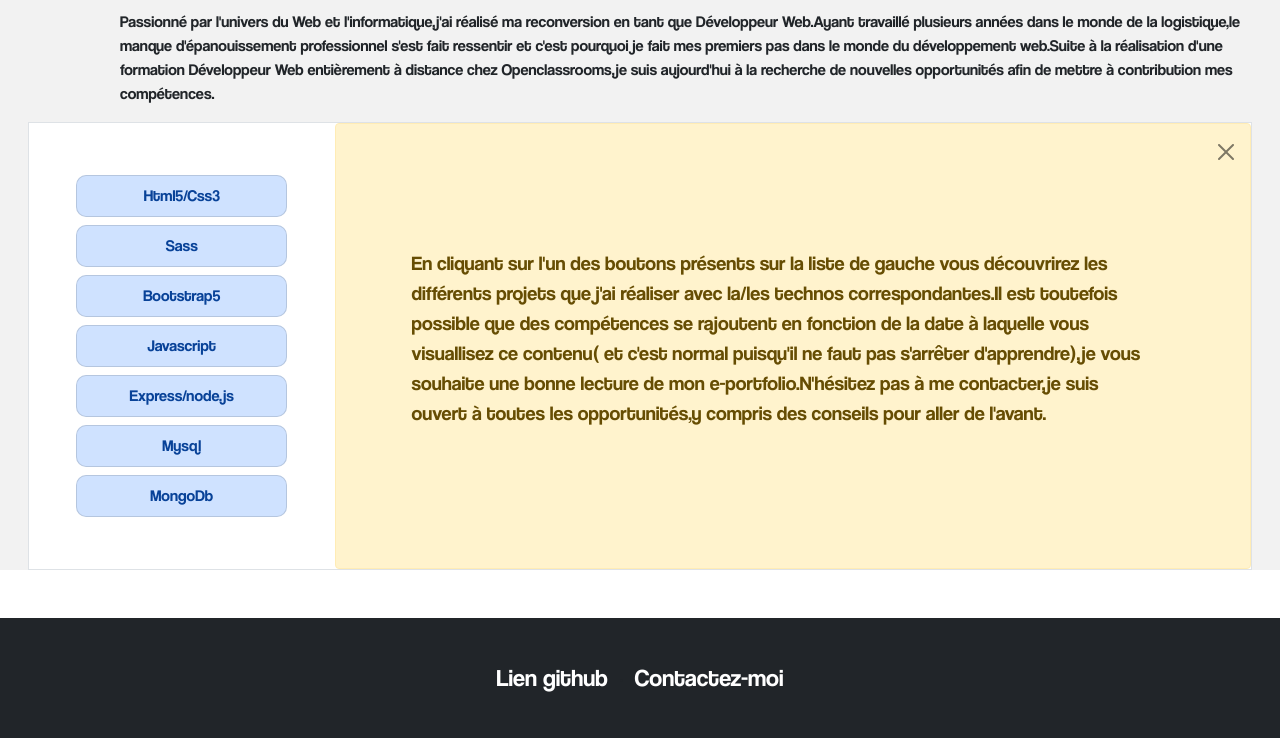
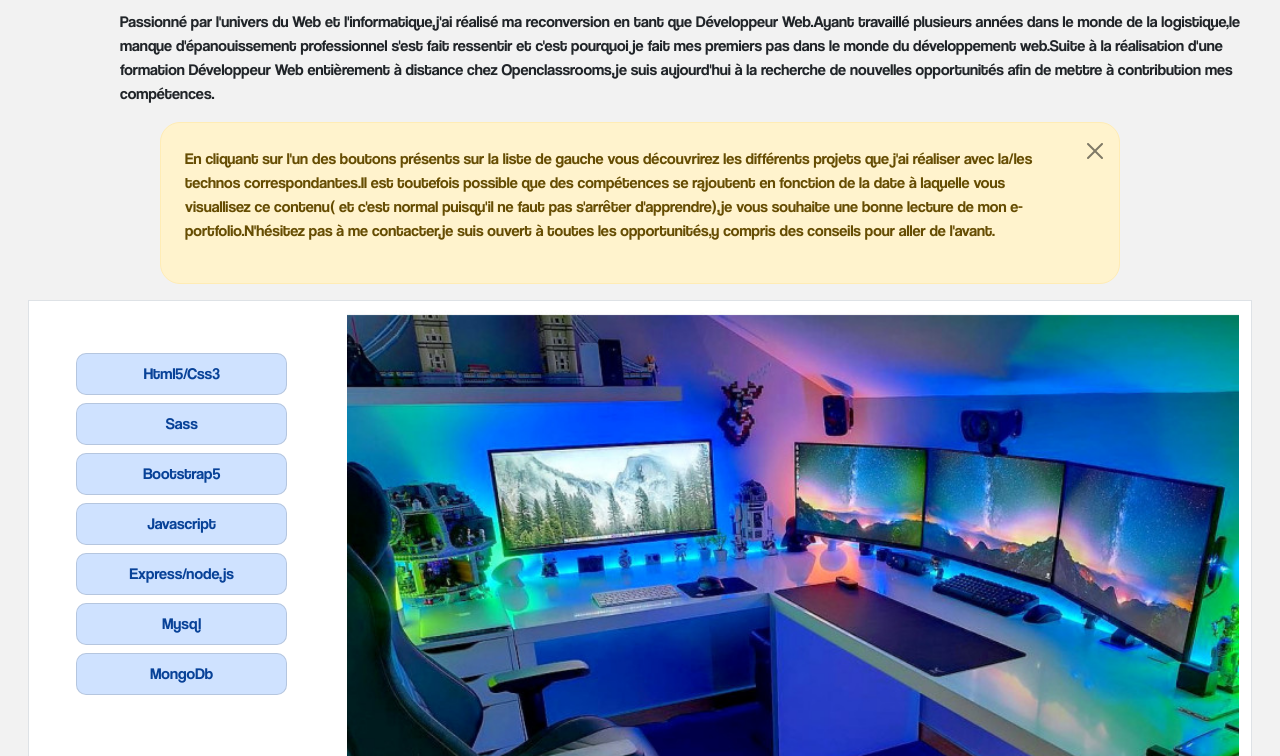
Before and after one commit to lordkao/Yem_David_E-portfolio, a website: page index.html in a window 1280 px wide. Shown: the part 196-952 px from the top of the page. Drawn offline with nearby package versions, Linux system fonts and the light colour scheme.

Commit message:
message alert déplacé

```diff
--- a/index.html
+++ b/index.html
@@ -18,6 +18,16 @@
                 <h2 class="col-12 mx-5 my-3 text-decoration-underline">Présentation</h2>
                 <p class="col-12 mx-5 my-3">Passionné par l'univers du Web et l'informatique,j'ai réalisé ma reconversion en tant que Développeur Web.Ayant travaillé plusieurs années dans le monde de la logistique,le manque d'épanouissement professionnel s'est fait ressentir et c'est pourquoi je fait mes premiers pas dans le monde du développement web.Suite à la réalisation d'une formation Développeur Web entièrement à distance chez Openclassrooms,je suis aujourd'hui à la recherche de nouvelles opportunités afin de mettre à contribution mes compétences.</p>
             </div>
+            <div id="message-alert" class="row justify-content-center">
+                <div class="col-9 alert alert-dismissible fade show alert-warning"><!--message alerte-->
+                    <div class="d-flex align-items-center">
+                        <p class="p-2">
+                            En cliquant sur l'un des boutons présents sur la liste de gauche vous découvrirez les différents projets que j'ai réaliser avec la/les technos correspondantes.Il est toutefois possible que des compétences se rajoutent en fonction de la date à laquelle vous visuallisez ce contenu( et c'est normal puisqu'il ne faut pas s'arrêter d'apprendre),je vous souhaite une bonne lecture  de mon e-portfolio.N'hésitez pas à me contacter,je suis ouvert à toutes les opportunités,y compris des conseils pour aller de l'avant.
+                        </p>
+                        <button id="btn-alert" type="button" class="btn-close" data-bs-dismiss="alert" aria-label="Close"></button>
+                    </div>
+                </div>
+            </div>
             <div class="row mx-3 border border-1"><!--Contenu principal-->
                 <div class="col-3 bg-white"><!--Compétences-->
                     <div id="list-skills" class=" list-group position-sticky top-35 my-5 align-items-center">
@@ -33,14 +43,6 @@
                 <div class="col-9 bg-white"><!--Preuves et liens github-->
                     <div id="img-default"><!--image par défaut-->
                         <img class="d-block w-100" src="./images/pc-bureau.jpg" alt="pc de bureau">
-                    </div>
-                    <div id="message-alert" class="row alert alert-dismissible fade show alert-warning h-100"><!--message alerte-->
-                        <div class="col-12 d-flex align-items-center">
-                            <p class="p-5 fs-5">
-                                En cliquant sur l'un des boutons présents sur la liste de gauche vous découvrirez les différents projets que j'ai réaliser avec la/les technos correspondantes.Il est toutefois possible que des compétences se rajoutent en fonction de la date à laquelle vous visuallisez ce contenu( et c'est normal puisqu'il ne faut pas s'arrêter d'apprendre),je vous souhaite une bonne lecture  de mon e-portfolio.N'hésitez pas à me contacter,je suis ouvert à toutes les opportunités,y compris des conseils pour aller de l'avant.
-                            </p>
-                            <button id="btn-alert" type="button" class="btn-close" data-bs-dismiss="alert" aria-label="Close"></button>
-                        </div>
                     </div>
                     <div id="html-css" class="row"><!--html/css-->
                         <div class="row border border-0 overflow-hidden rounded-3"><!--title et présentation-->
--- a/public/scss/layout/section.scss
+++ b/public/scss/layout/section.scss
@@ -20,7 +20,10 @@ section{
 }
 #message-alert{
     display: flex;
+    & .alert-warning{
+        @include border-radius($radius:20px);
+    }
 }
 #img-default{
-    display: none;
+    display: flex;
 }
--- a/public/scss/utils/mixin.scss
+++ b/public/scss/utils/mixin.scss
@@ -1,5 +1,5 @@
-@mixin border-radius{
-    border-radius: 10px;
+@mixin border-radius($radius:10px){
+    border-radius: $radius;
 }
 @mixin height-carousel{
     min-height: 856px;
```
Also changed, not shown: public/css/style.css, 1 other file.
